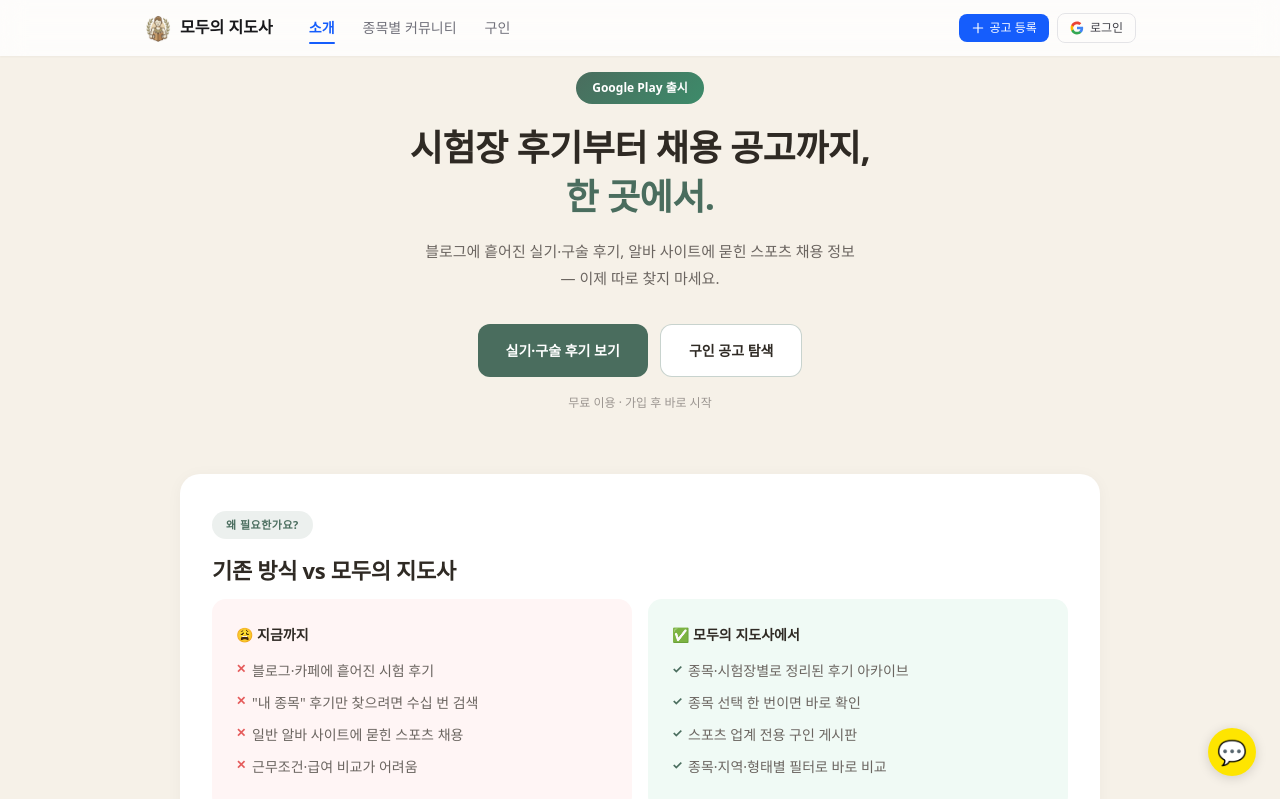
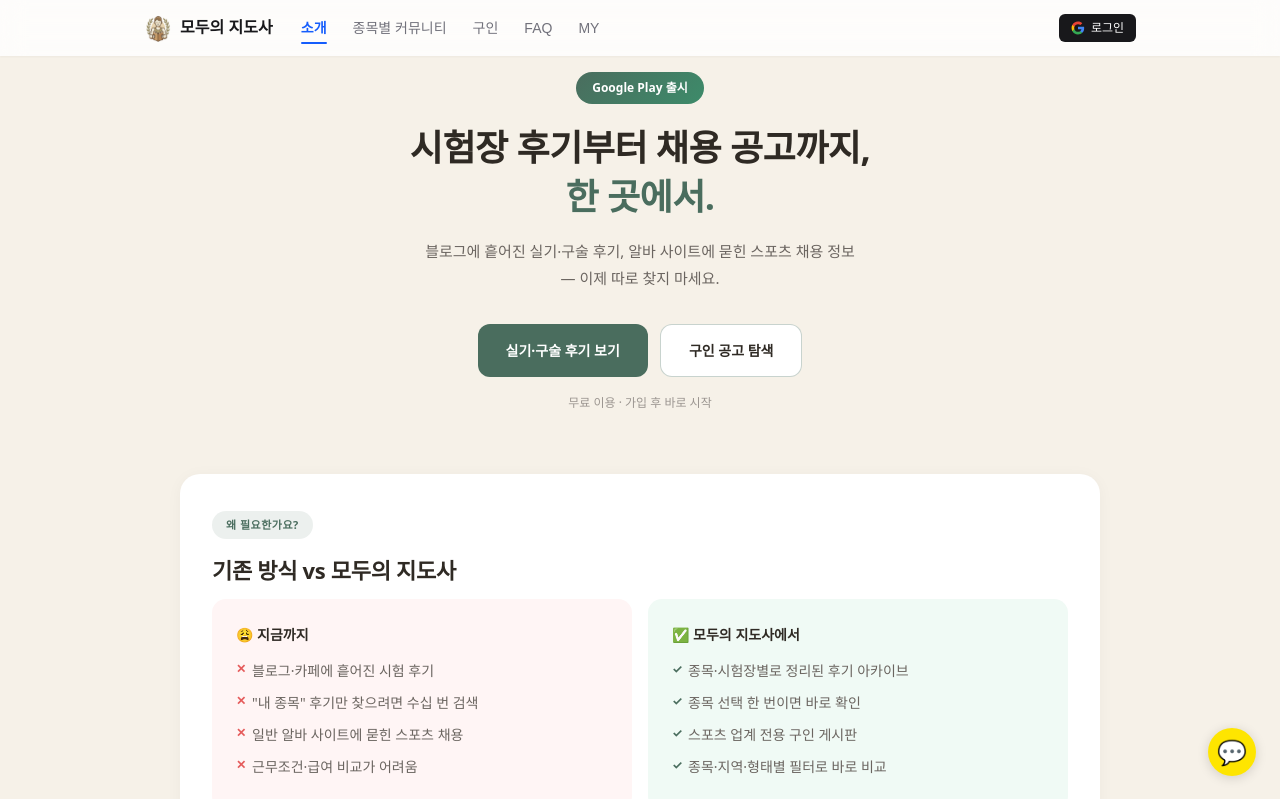
Before and after one commit to gallant0214/modu-community, a Next.js app: page / in a window 1280 px wide. Shown: the top 799 px of the page. Built offline with nearby package versions, Linux system fonts and the light colour scheme; no server answers.

Commit message:
Restore FAQ and MY menus to navbar
Restored FAQ and MY tabs that were incorrectly removed.
Keep improved styling (brand color active state, underline,
backdrop blur, larger logo, shorter service name).

Co-Authored-By: Claude Opus 4.6 (1M context) <noreply@anthropic.com>

```diff
--- a/app/components/nav-bar.tsx
+++ b/app/components/nav-bar.tsx
@@ -18,16 +18,16 @@ export function NavBar() {
       className="fixed top-0 left-0 right-0 z-50 bg-white/80 dark:bg-zinc-950/80 backdrop-blur-md shadow-[0_1px_2px_rgba(0,0,0,0.04)] dark:shadow-[0_1px_2px_rgba(0,0,0,0.2)]"
       style={{ paddingTop: "env(safe-area-inset-top, 0px)" }}
     >
-      <div className="mx-auto max-w-5xl px-4 h-14 flex items-center gap-2">
+      <div className="mx-auto max-w-5xl px-4 h-14 flex items-center gap-1">
         {/* 로고 */}
-        <Link href="/" className="flex items-center gap-2 mr-4 shrink-0">
+        <Link href="/" className="flex items-center gap-2 mr-3 shrink-0">
           {/* eslint-disable-next-line @next/next/no-img-element */}
           <img src="/logo.png" alt="로고" className="w-7 h-7 rounded" />
           <span className="text-base font-bold text-zinc-900 dark:text-zinc-100 whitespace-nowrap">모두의 지도사</span>
         </Link>
 
         {/* 메뉴 */}
-        <div className="flex items-center gap-1 flex-1">
+        <div className="flex items-center gap-0.5 flex-1">
           <NavLink href="/" active={isActive("/") && !isActive("/community") && !isActive("/category") && !isActive("/jobs") && !isActive("/practical") && !isActive("/my")}>
             소개
           </NavLink>
@@ -37,42 +37,26 @@ export function NavBar() {
           <NavLink href="/jobs" active={isActive("/jobs")}>
             구인
           </NavLink>
+          <NavLink href="/#faq" active={false}>
+            FAQ
+          </NavLink>
+          <NavLink href="/my" active={isActive("/my")}>
+            MY
+          </NavLink>
         </div>
 
-        {/* 우측: CTA + 프로필 */}
-        <div className="flex items-center gap-2 shrink-0">
-          {/* 공고 등록 CTA */}
-          <Link
-            href="/jobs/write"
-            className="hidden sm:flex items-center gap-1 px-3 py-1.5 bg-blue-600 hover:bg-blue-700 text-white text-xs font-medium rounded-lg transition-colors"
-          >
-            <svg className="w-3.5 h-3.5" fill="none" stroke="currentColor" viewBox="0 0 24 24">
-              <path strokeLinecap="round" strokeLinejoin="round" strokeWidth={2} d="M12 4v16m8-8H4" />
-            </svg>
-            공고 등록
-          </Link>
-
-          {/* 로그인/프로필 */}
+        {/* 로그인/로그아웃 */}
+        <div className="shrink-0">
           {loading ? (
-            <div className="w-16 h-8 bg-zinc-100 dark:bg-zinc-800 rounded-lg animate-pulse" />
+            <div className="w-16 h-7 bg-zinc-100 dark:bg-zinc-800 rounded-md animate-pulse" />
           ) : user ? (
             <div className="flex items-center gap-2">
-              <Link
-                href="/my"
-                className="flex items-center gap-1.5 px-2 py-1 rounded-lg hover:bg-zinc-100 dark:hover:bg-zinc-800 transition-colors"
-              >
-                <div className="w-6 h-6 bg-blue-100 dark:bg-blue-900 rounded-full flex items-center justify-center">
-                  <svg className="w-3.5 h-3.5 text-blue-600 dark:text-blue-400" fill="none" stroke="currentColor" viewBox="0 0 24 24">
-                    <path strokeLinecap="round" strokeLinejoin="round" strokeWidth={2} d="M16 7a4 4 0 11-8 0 4 4 0 018 0zM12 14a7 7 0 00-7 7h14a7 7 0 00-7-7z" />
-                  </svg>
-                </div>
-                <span className="hidden sm:block text-xs text-zinc-600 dark:text-zinc-400 max-w-[80px] truncate">
-                  {nickname || user.displayName || "사용자"}
-                </span>
-              </Link>
+              <span className="hidden sm:block text-xs text-zinc-600 dark:text-zinc-400 max-w-[80px] truncate">
+                {nickname || user.displayName || "사용자"}
+              </span>
               <button
                 onClick={signOutUser}
-                className="text-xs px-2 py-1 rounded-md text-zinc-400 dark:text-zinc-500 hover:text-zinc-600 dark:hover:text-zinc-300 hover:bg-zinc-100 dark:hover:bg-zinc-800 transition-colors"
+                className="text-xs px-3 py-1.5 rounded-md text-zinc-500 dark:text-zinc-400 hover:bg-zinc-100 dark:hover:bg-zinc-800 transition-colors"
               >
                 로그아웃
               </button>
@@ -80,7 +64,7 @@ export function NavBar() {
           ) : (
             <button
               onClick={signInWithGoogle}
-              className="flex items-center gap-1.5 text-xs px-3 py-1.5 rounded-lg border border-zinc-200 dark:border-zinc-700 text-zinc-700 dark:text-zinc-300 hover:bg-zinc-50 dark:hover:bg-zinc-800 transition-colors font-medium"
+              className="flex items-center gap-1.5 text-xs px-3 py-1.5 rounded-md bg-zinc-900 dark:bg-zinc-100 text-white dark:text-zinc-900 hover:bg-zinc-700 dark:hover:bg-zinc-300 transition-colors font-medium"
             >
               <GoogleIcon />
               로그인
@@ -96,10 +80,10 @@ function NavLink({ href, active, children }: { href: string; active: boolean; ch
   return (
     <Link
       href={href}
-      className={`relative text-sm px-3 py-1.5 rounded-md transition-colors ${
+      className={`relative text-sm px-3 py-1.5 rounded-md transition-colors font-medium ${
         active
           ? "text-blue-600 dark:text-blue-400 font-semibold"
-          : "text-zinc-500 dark:text-zinc-400 font-medium hover:text-zinc-900 dark:hover:text-zinc-100"
+          : "text-zinc-500 dark:text-zinc-400 hover:text-zinc-900 dark:hover:text-zinc-100"
       }`}
     >
       {children}
```
